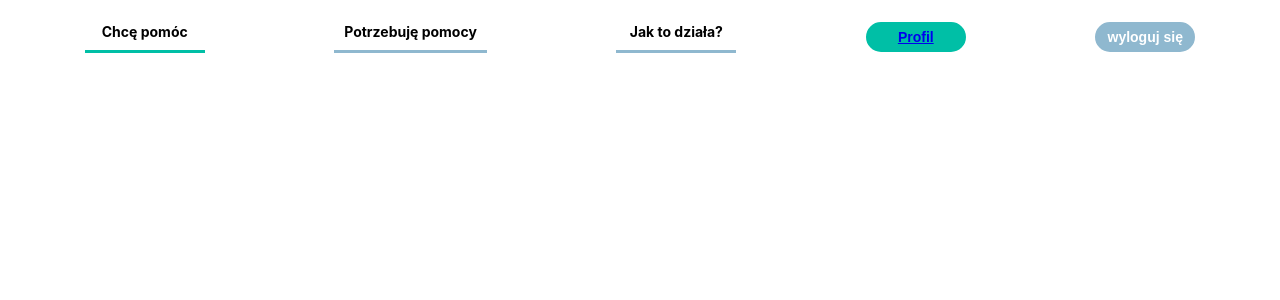
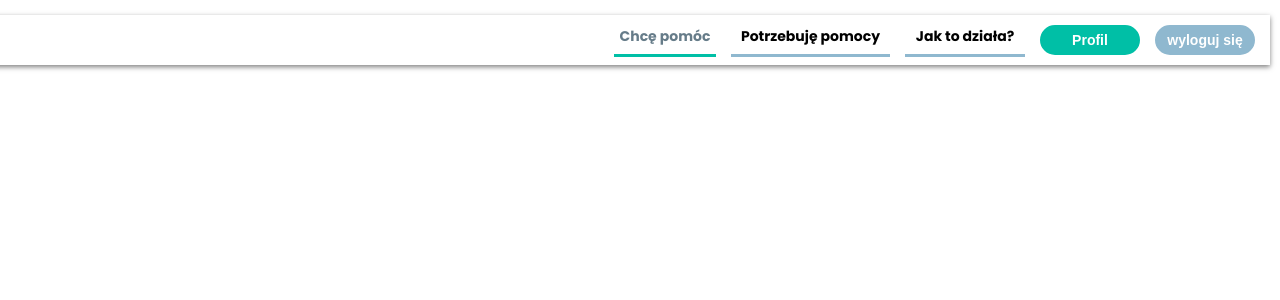
Before and after one commit to infoshareacademy/jfdzr7-team-sasiedzi, a React (Create React App) app in the folder neighbors/: page / in a window 1280 px wide. Shown: the top 300 px of the page. Built offline with nearby package versions, Linux system fonts and the light colour scheme.

Commit message:
adding button styles

```diff
--- a/neighbors/src/components/navbar/Navbar.jsx
+++ b/neighbors/src/components/navbar/Navbar.jsx
@@ -17,7 +17,9 @@ export const Navbar = () => {
       <button className={styles.btn}>
         <Link to={`/profil`}>Profil</Link>
       </button>
-      <button className={styles['btn-2']}>wyloguj się</button>
+      <button className={styles['btn-2']}>
+        <Link to={`/logout`}>wyloguj się</Link>
+      </button>
     </div>
   );
 };
--- a/neighbors/src/components/navbar/Navbar.module.css
+++ b/neighbors/src/components/navbar/Navbar.module.css
@@ -1,19 +1,36 @@
+@import url('https://fonts.googleapis.com/css2?family=Poppins:ital,wght@0,400;0,700;1,400;1,700&display=swap');
 :root {
   --color-green: #00bfa6;
   --color-secondary: #8fb8cf;
   --color-black: #323232;
   --color-gray: #f6f6f6;
 }
+body {
+  font-family: 'Poppins', sans-serif;
+  font-size: 14px;
+}
+
 .wrapper {
   box-sizing: border-box;
+  max-width: 100em;
   display: flex;
-  justify-content: space-around;
+  flex-direction: row nowrap;
+  justify-content: flex-end;
   align-items: center;
   padding: 20px;
+  position: absolute;
+  width: 100%;
+  height: 50px;
+  right: 10px;
+  top: 15px;
+  gap: 15px;
+  padding: 15px;
+  background: white;
+  box-shadow: 0px 2px 5px 0px rgba(0, 0, 0, 0.5);
 }
 .btn {
   display: block;
-  padding: 0 10px;
+  padding: 0 5px;
   height: 30px;
   min-width: 100px;
   font-size: 14px;
@@ -21,22 +38,30 @@
   color: #fff;
   line-height: 24px;
   text-align: center;
-    text-decoration: none;
+  text-decoration: none;
   border: solid 2px var(--color-green);
   border-radius: 15px;
   background-color: var(--color-green);
   transition: all 0.2s;
-
+}
+.btn a {
+  text-decoration: none;
+  color: #fff;
 }
 
 .btn:hover {
-  color: var(--color-gray);
+  color: var(--color-green);
+  background-color: #fff;
+}
+
+.btn a:hover {
+  color: var(--color-green);
   background-color: #fff;
 }
 
 .btn-2 {
   display: block;
-  padding: 0 10px;
+  padding: 0 5px;
   height: 30px;
   min-width: 100px;
   font-size: 14px;
@@ -50,14 +75,23 @@
   transition: all 0.2s;
 }
 
+.btn-2 a {
+  text-decoration: none;
+  color: #fff;
+}
+
 .btn-2:hover {
-  color: var(--color-secondary);
   background-color: #fff;
 }
 
+.btn-2 a:hover {
+  color: var(--color-secondary);
+}
+
 .link1 {
+  animation: blinking 2s infinite;
   display: block;
-  padding: 0 10px;
+  padding: 0 1px;
   height: 30px;
   min-width: 100px;
   font-size: 14px;
@@ -71,6 +105,7 @@
 }
 .link:hover {
   border-bottom: 4px solid var(--color-green);
+  color: #00bfa6;
 }
 
 .link {
@@ -87,6 +122,36 @@
   border-bottom: 3px solid var(--color-secondary);
   text-decoration: none;
 }
-.link:hover {
+.link1:hover {
   border-bottom: 4px solid var(--color-green);
+  color: #00bfa6;
 }
+
+/* div:nth-child(2) a:hover{
+  color: red;
+} */
+
+@keyframes blinking {
+  0% {
+    color: var(--color-black);
+  }
+  25% {
+    color: var(--color-secondary);
+  }
+  50% {
+    color: var(--color-green);
+  }
+  70% {
+    color: var(--color-secondary);
+  }
+  85% {
+    color: var(--color-black);
+  }
+}
+@media screen and (max-width: 960px) {
+  .wrapper {
+    flex-direction: row;
+    flex-wrap: wrap;
+    align-items: flex-start;
+  }
+}
```
